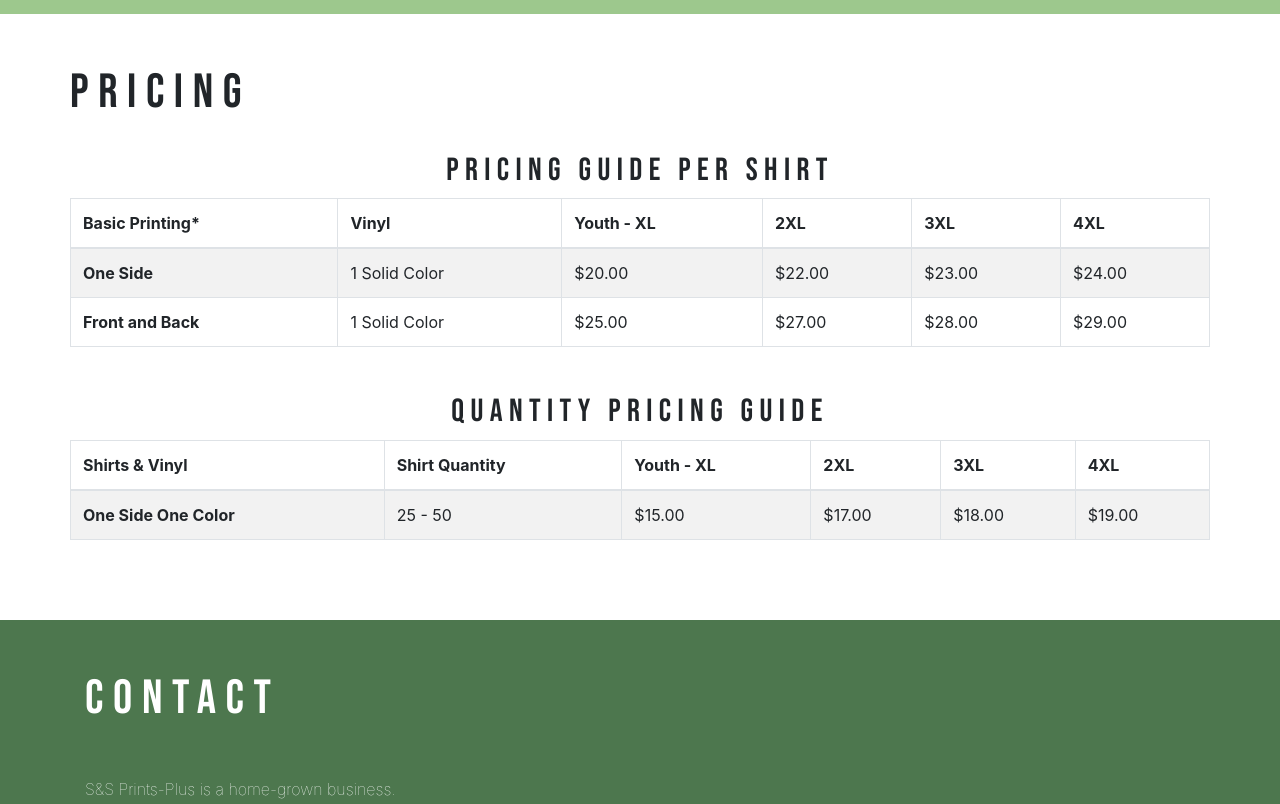
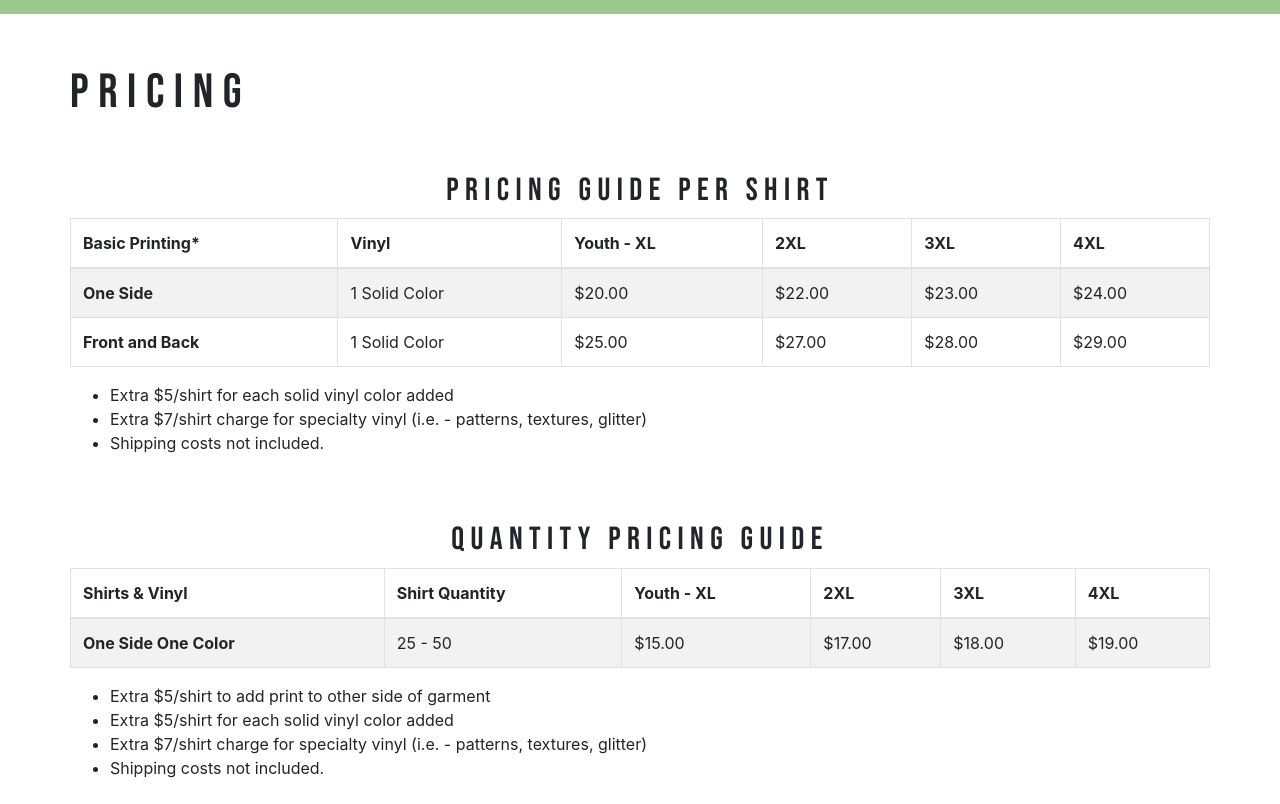
Before and after one commit to rscole87/ssprintsplus_website_bootstrap, a website with bundled scripts: page index.html in a window 1280 px wide. Shown: the part 1960-2764 px from the top of the page. Built offline with nearby package versions, Linux system fonts and the light colour scheme; files whose address does not match are found by name.

Commit message:
add additional pricing details & style pricing section

```diff
--- a/index.html
+++ b/index.html
@@ -272,6 +272,11 @@
               </tbody>
             </table>
           </div>
+          <ul>
+            <li>Extra $5/shirt for each solid vinyl color added</li>
+            <li>Extra $7/shirt charge for specialty vinyl (i.e. - patterns, textures, glitter)</li>
+            <li>Shipping costs not included.</li>
+          </ul>
         </div>
 
         <div class="row">
@@ -303,6 +308,12 @@
               </tbody>
             </table>
           </div>
+          <ul>
+            <li>Extra $5/shirt to add print to other side of garment</li>
+            <li>Extra $5/shirt for each solid vinyl color added</li>
+            <li>Extra $7/shirt charge for specialty vinyl (i.e. - patterns, textures, glitter)</li>
+            <li>Shipping costs not included.</li>
+          </ul>
         </div>
       </div>
     </section>
--- a/styles/style.scss
+++ b/styles/style.scss
@@ -211,7 +211,7 @@ nav {
   }
 
   h2{
-    padding: 30px 0 0 0;
+    padding: 50px 0 0 0;
   }
   padding-bottom: 5%;
 }
```
Also changed, not shown: styles/style.css.
